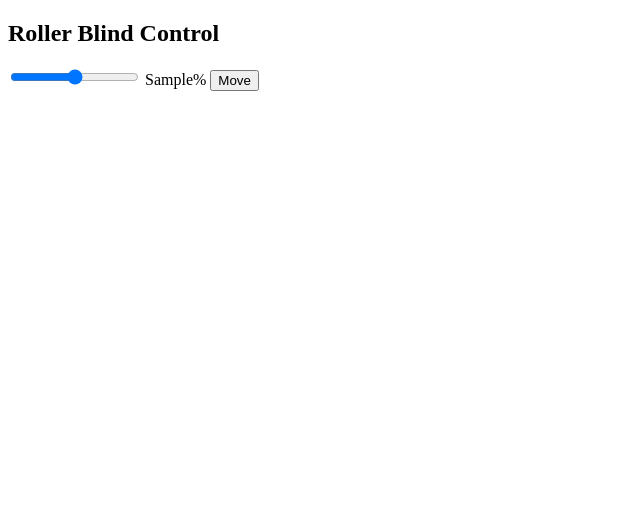
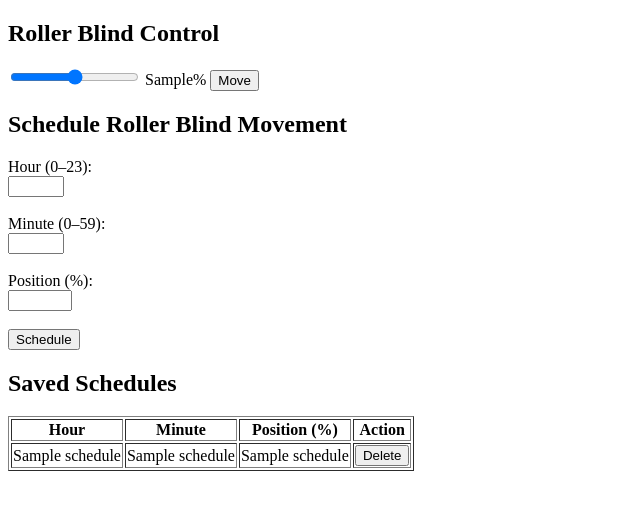
Before and after one commit to Lody-dev/auto-blinds, a Python web app: template server/templates/index.html in a window 1280 px wide. Shown: the top 510 px of the page, without its empty margins (0-640 px from the left). Run offline with Jinja, Linux system fonts and the light colour scheme; the template is opened without the code that fills it: most values are stand-ins (such as "Sample title", 1, 10 or a date in 2020).

Commit message:
DB handeling

```diff
--- a/server/templates/index.html
+++ b/server/templates/index.html
@@ -7,10 +7,59 @@
 <body>
     <h2>Roller Blind Control</h2>
 
-    <form method="post">
-        <input type="range" name="value" min="1" max="100" value="{{ slider_position }}">
-        <span>{{ slider_position }}%</span>
-        <input type="submit" value="Move">
-    </form>
+<form method="post" >
+    <input
+        type="range"
+        name="value"
+        min="0"
+        max="100"
+        value="{{ slider_position }}"
+        id="slider"
+        oninput="updateValue(this.value)"
+    >
+    <span id="sliderValue">{{ slider_position }}%</span>
+    <input type="submit" name="action" value="Move">
+</form>
+
+<h2>Schedule Roller Blind Movement</h2>
+ <form method="post">
+  <label for="hour">Hour (0–23):</label><br>
+  <input type="number" id="hour" name="hour" min="0" max="23" required><br><br>
+
+  <label for="minute">Minute (0–59):</label><br>
+  <input type="number" id="minute" name="minute" min="0" max="59" required><br><br>
+
+  <label for="position">Position (%):</label><br>
+  <input type="number" id="position" name="position" min="0" max="100" required><br><br>
+
+  <input type="submit" name="action" value="Schedule">
+</form>
+<h2>Saved Schedules</h2>
+<table border="1">
+    <tr>
+        <th>Hour</th>
+        <th>Minute</th>
+        <th>Position (%)</th>
+        <th>Action</th>
+    </tr>
+    {% for schedule in schedules %}
+    <tr>
+        <td>{{ schedule[1] }}</td>
+        <td>{{ schedule[2] }}</td>
+        <td>{{ schedule[3] }}</td>
+        <td>
+            <form method="post" style="display:inline">
+                <input type="hidden" name="id" value="{{ schedule[0] }}">
+                <input type="submit" name="action" value="Delete">
+            </form>
+        </td>
+    </tr>
+    {% endfor %}
+</table>
+<script>
+function updateValue(val) {
+    document.getElementById('sliderValue').textContent = val + "%";
+}
+</script>
 </body>
 </html>
```
Also changed, not shown: server/app.py (+59 -10 lines), server/auto-blinds.db (added), server/roller_blinds.db (added).
